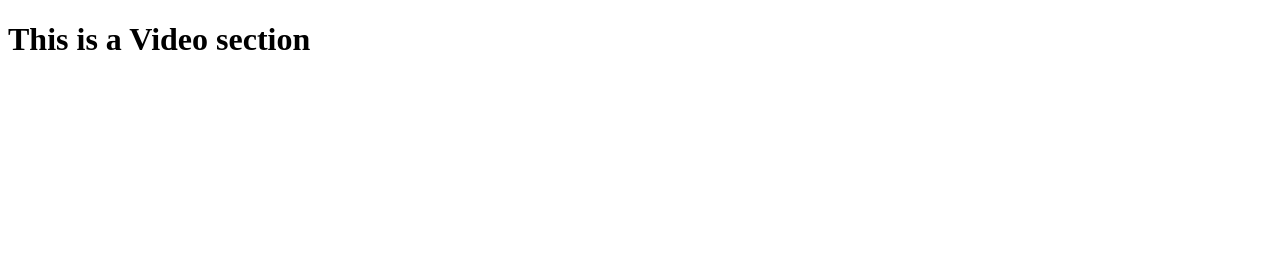
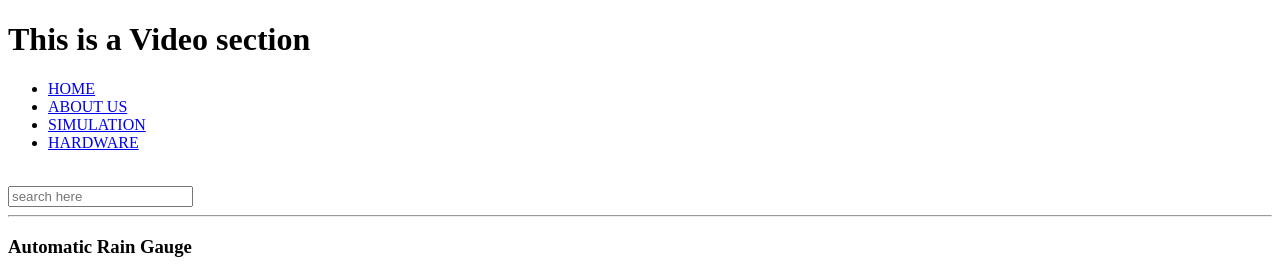
Before and after one commit to vaishna2002/PhyProject, a Django app: page /video/ in a window 1280 px wide. Shown: the top 273 px of the page. Before the commit the page ends 50 px from the top, so only its background shows below. Run offline with Django 3.2, Linux system fonts and the light colour scheme.

Commit message:
change videos.html

```diff
--- a/phyProject/Templates/videos.html
+++ b/phyProject/Templates/videos.html
@@ -14,3 +14,59 @@
 
 </body>
 </html>
+<!DOCTYPE html>
+<html lang="en">
+<head>
+    <meta charset="UTF-8">
+    <meta http-equiv="X-UA-Compatible" content="IE=edge">
+    <meta name="viewport" content="width=device-width, initial-scale=1.0">
+    <title>website</title>
+</head>
+<body>
+
+    <div>
+        <header>
+
+        <nav>
+            <ul>
+                <li>
+                    <a href="#home">HOME</a>
+                </li>
+                <li>
+                    <a href="#about us">ABOUT US</a>
+                </li>
+                <li>
+                    <a href="#simulation">SIMULATION</a>
+
+                </li>
+                <li>
+                    <a href="#hardware">HARDWARE</a>
+                </li>
+            </ul>
+        </nav>
+        </header>
+
+    </div><br>
+
+    <div class="search-bar">
+        <input type="text" placeholder="search here">
+    </div>
+        <hr>
+        <h3>Automatic Rain Gauge</h3>
+        <iframe width="300" height="200" src="https://www.youtube.com/embed/oyM3Tx6DOoI" title="YouTube video player" frameborder="0" allow="accelerometer; autoplay; clipboard-write; encrypted-media; gyroscope; picture-in-picture" allowfullscreen></iframe>
+
+        <h3>Resistor</h3>
+        <iframe width="300" height="200" src="https://www.youtube.com/embed/CDo7TxTwvmE" title="YouTube video player" frameborder="0" allow="accelerometer; autoplay; clipboard-write; encrypted-media; gyroscope; picture-in-picture" allowfullscreen></iframe>
+
+        <h3>Capacitor</h3>
+        <iframe width="300" height="200" src="https://www.youtube.com/embed/128KfSjmVz8" title="YouTube video player" frameborder="0" allow="accelerometer; autoplay; clipboard-write; encrypted-media; gyroscope; picture-in-picture" allowfullscreen></iframe>
+
+        <h3>Light-emitting diode(LED)</h3>
+        <iframe width="300" height="200" src="https://www.youtube.com/embed/nelCusTvJlE" title="YouTube video player" frameborder="0" allow="accelerometer; autoplay; clipboard-write; encrypted-media; gyroscope; picture-in-picture" allowfullscreen></iframe>
+
+        <h3>Mobile stand made by metal sheet</h3>
+        <iframe width="300" height="200" src="https://www.youtube.com/embed/PQnk4sCtqWM" title="YouTube video player" frameborder="0" allow="accelerometer; autoplay; clipboard-write; encrypted-media; gyroscope; picture-in-picture" allowfullscreen></iframe>
+
+
+</body>
+</html>
```
